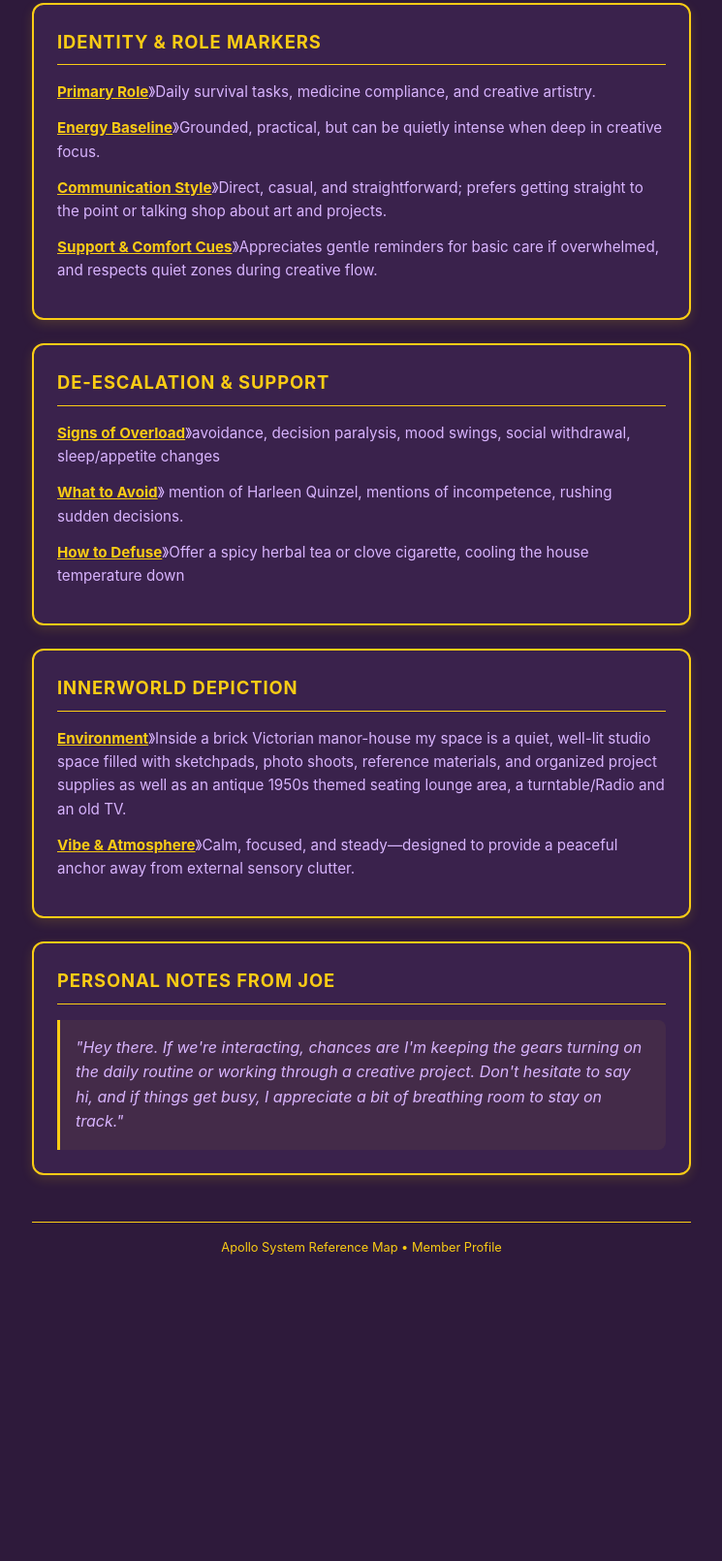
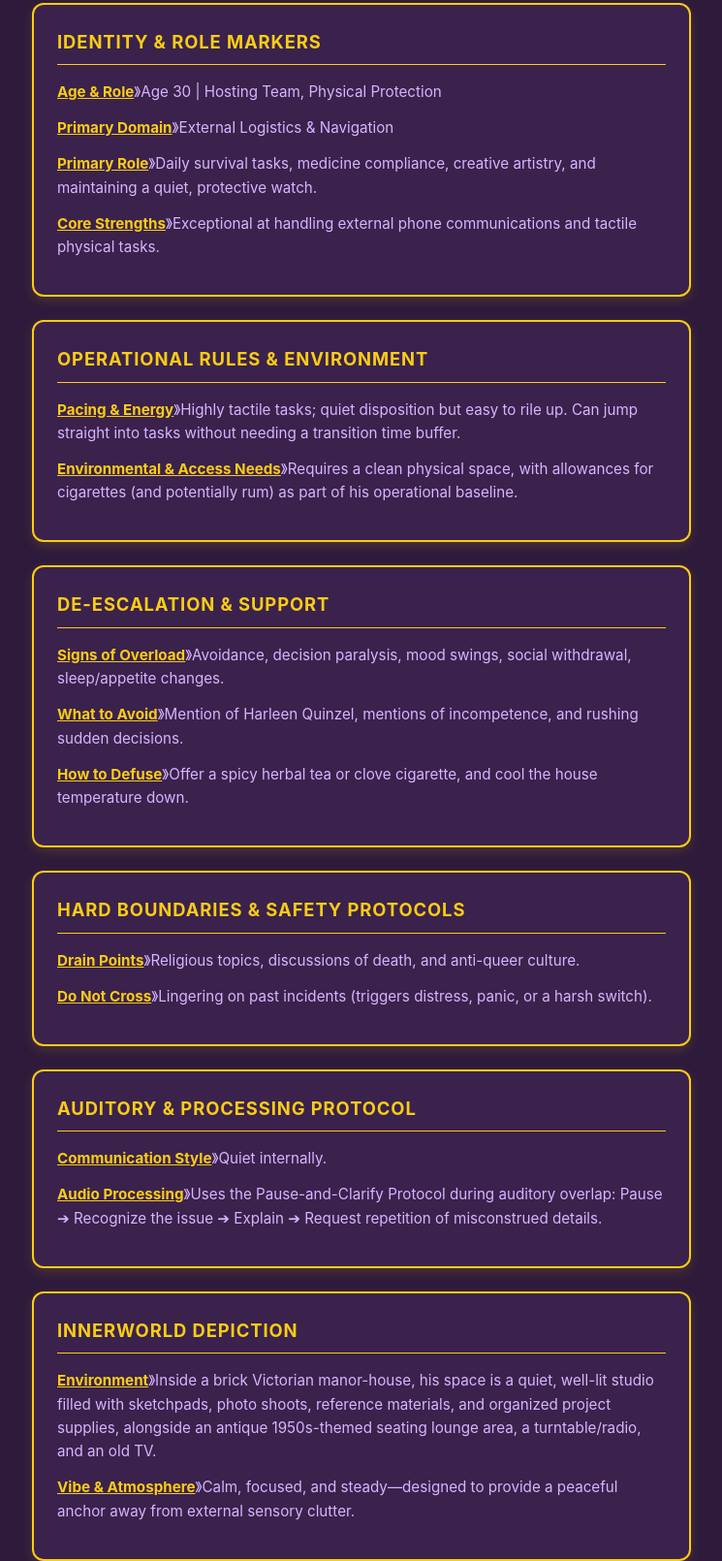
Before and after one commit to jokermaggot/system-map, a plain HTML site: page members/joe.html in a window 1280 px wide. Shown: the part 220-1830 px from the top of the page at 97% size, without its empty margins (267-1012 px from the left). Before the commit the page ends 1549 px from the top, so only its background shows below. Drawn offline with Linux system fonts and the light colour scheme.

Commit message:
Update identity and operational markers for Joe

```diff
--- a/members/joe.html
+++ b/members/joe.html
@@ -125,26 +125,48 @@
             <p>Apollo System Member Profile</p>
         </header>
 
-        <!-- Identity Markers Card -->
+        <!-- Identity & Role Markers Card -->
         <section class="card">
             <h2>Identity & Role Markers</h2>
-            <div class="marker-block"><span class="marker-title">Primary Role</span>》Daily survival tasks, medicine compliance, and creative artistry.</div>
-            <div class="marker-block"><span class="marker-title">Energy Baseline</span>》Grounded, practical, but can be quietly intense when deep in creative focus.</div>
-            <div class="marker-block"><span class="marker-title">Communication Style</span>》Direct, casual, and straightforward; prefers getting straight to the point or talking shop about art and projects.</div>
-            <div class="marker-block"><span class="marker-title">Support & Comfort Cues</span>》Appreciates gentle reminders for basic care if overwhelmed, and respects quiet zones during creative flow.</div>
+            <div class="marker-block"><span class="marker-title">Age & Role</span>》Age 30 | Hosting Team, Physical Protection</div>
+            <div class="marker-block"><span class="marker-title">Primary Domain</span>》External Logistics & Navigation</div>
+            <div class="marker-block"><span class="marker-title">Primary Role</span>》Daily survival tasks, medicine compliance, creative artistry, and maintaining a quiet, protective watch.</div>
+            <div class="marker-block"><span class="marker-title">Core Strengths</span>》Exceptional at handling external phone communications and tactile physical tasks.</div>
         </section>
 
- <!-- De-escalation & Support Card -->
+        <!-- Operational Rules & Environment Card -->
+        <section class="card">
+            <h2>Operational Rules & Environment</h2>
+            <div class="marker-block"><span class="marker-title">Pacing & Energy</span>》Highly tactile tasks; quiet disposition but easy to rile up. Can jump straight into tasks without needing a transition time buffer.</div>
+            <div class="marker-block"><span class="marker-title">Environmental & Access Needs</span>》Requires a clean physical space, with allowances for cigarettes (and potentially rum) as part of his operational baseline.</div>
+        </section>
+
+        <!-- De-escalation & Support Card -->
         <section class="card">
             <h2>De-escalation & Support</h2>
-            <div class="marker-block"><span class="marker-title">Signs of Overload</span>》avoidance, decision paralysis, mood swings, social withdrawal, sleep/appetite changes</div>
-            <div class="marker-block"><span class="marker-title">What to Avoid</span>》 mention of Harleen Quinzel, mentions of incompetence, rushing sudden decisions.</div>
-            <div class="marker-block"><span class="marker-title">How to Defuse</span>》Offer a spicy herbal tea or clove cigarette, cooling the house temperature down</div>
+            <div class="marker-block"><span class="marker-title">Signs of Overload</span>》Avoidance, decision paralysis, mood swings, social withdrawal, sleep/appetite changes.</div>
+            <div class="marker-block"><span class="marker-title">What to Avoid</span>》Mention of Harleen Quinzel, mentions of incompetence, and rushing sudden decisions.</div>
+            <div class="marker-block"><span class="marker-title">How to Defuse</span>》Offer a spicy herbal tea or clove cigarette, and cool the house temperature down.</div>
         </section>
+
+        <!-- Hard Boundaries & Safety Protocols Card -->
+        <section class="card">
+            <h2>Hard Boundaries & Safety Protocols</h2>
+            <div class="marker-block"><span class="marker-title">Drain Points</span>》Religious topics, discussions of death, and anti-queer culture.</div>
+            <div class="marker-block"><span class="marker-title">Do Not Cross</span>》Lingering on past incidents (triggers distress, panic, or a harsh switch).</div>
+        </section>
+
+        <!-- Auditory & Processing Protocol Card -->
+        <section class="card">
+            <h2>Auditory & Processing Protocol</h2>
+            <div class="marker-block"><span class="marker-title">Communication Style</span>》Quiet internally.</div>
+            <div class="marker-block"><span class="marker-title">Audio Processing</span>》Uses the Pause-and-Clarify Protocol during auditory overlap: Pause ➔ Recognize the issue ➔ Explain ➔ Request repetition of misconstrued details.</div>
+        </section>
+
         <!-- Innerworld Depiction Card -->
         <section class="card">
             <h2>Innerworld Depiction</h2>
-            <div class="marker-block"><span class="marker-title">Environment</span>》Inside a brick Victorian manor-house my space is a quiet, well-lit studio space filled with sketchpads, photo shoots, reference materials, and organized project supplies as well as an antique 1950s themed seating lounge area, a turntable/Radio and an old TV.</div>
+            <div class="marker-block"><span class="marker-title">Environment</span>》Inside a brick Victorian manor-house, his space is a quiet, well-lit studio filled with sketchpads, photo shoots, reference materials, and organized project supplies, alongside an antique 1950s-themed seating lounge area, a turntable/radio, and an old TV.</div>
             <div class="marker-block"><span class="marker-title">Vibe & Atmosphere</span>》Calm, focused, and steady—designed to provide a peaceful anchor away from external sensory clutter.</div>
         </section>
 
```
